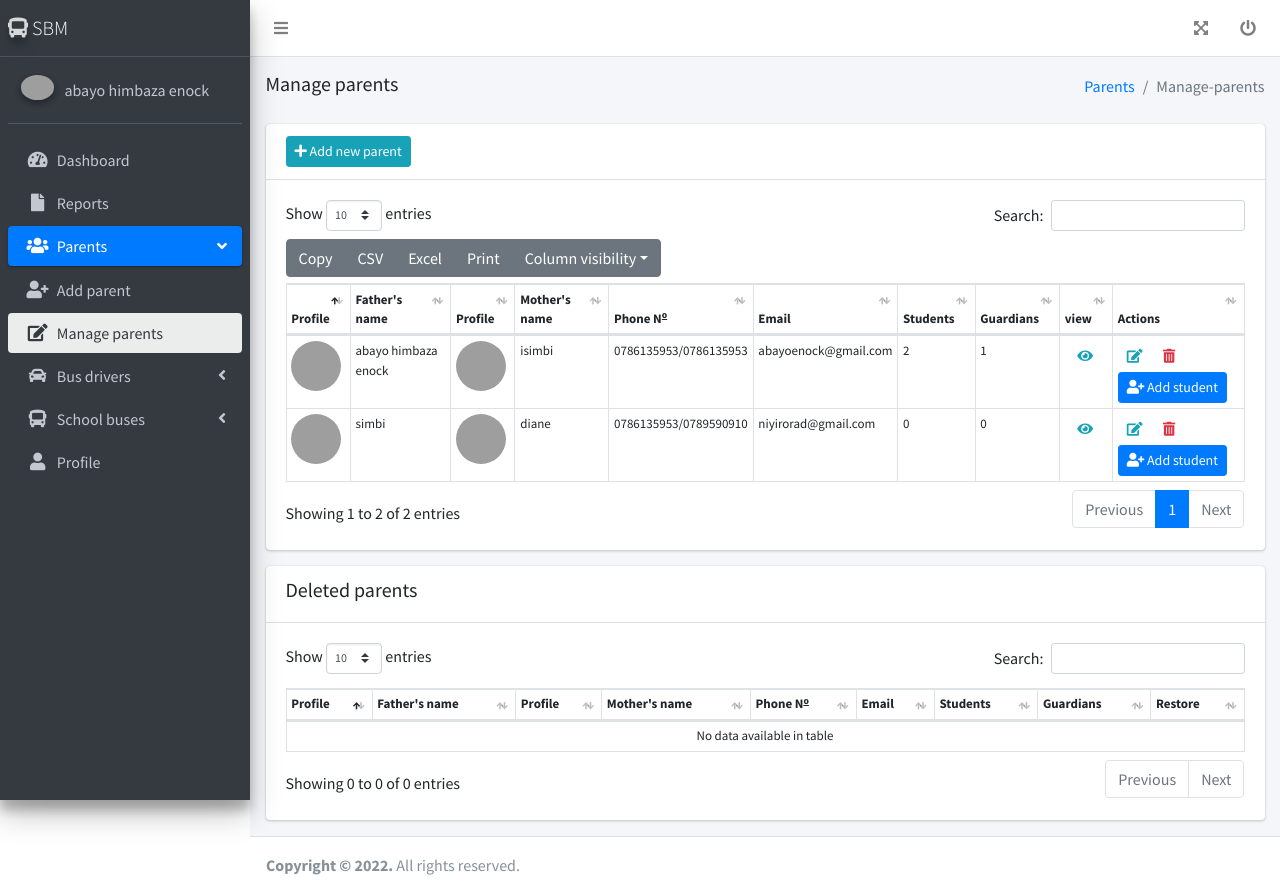
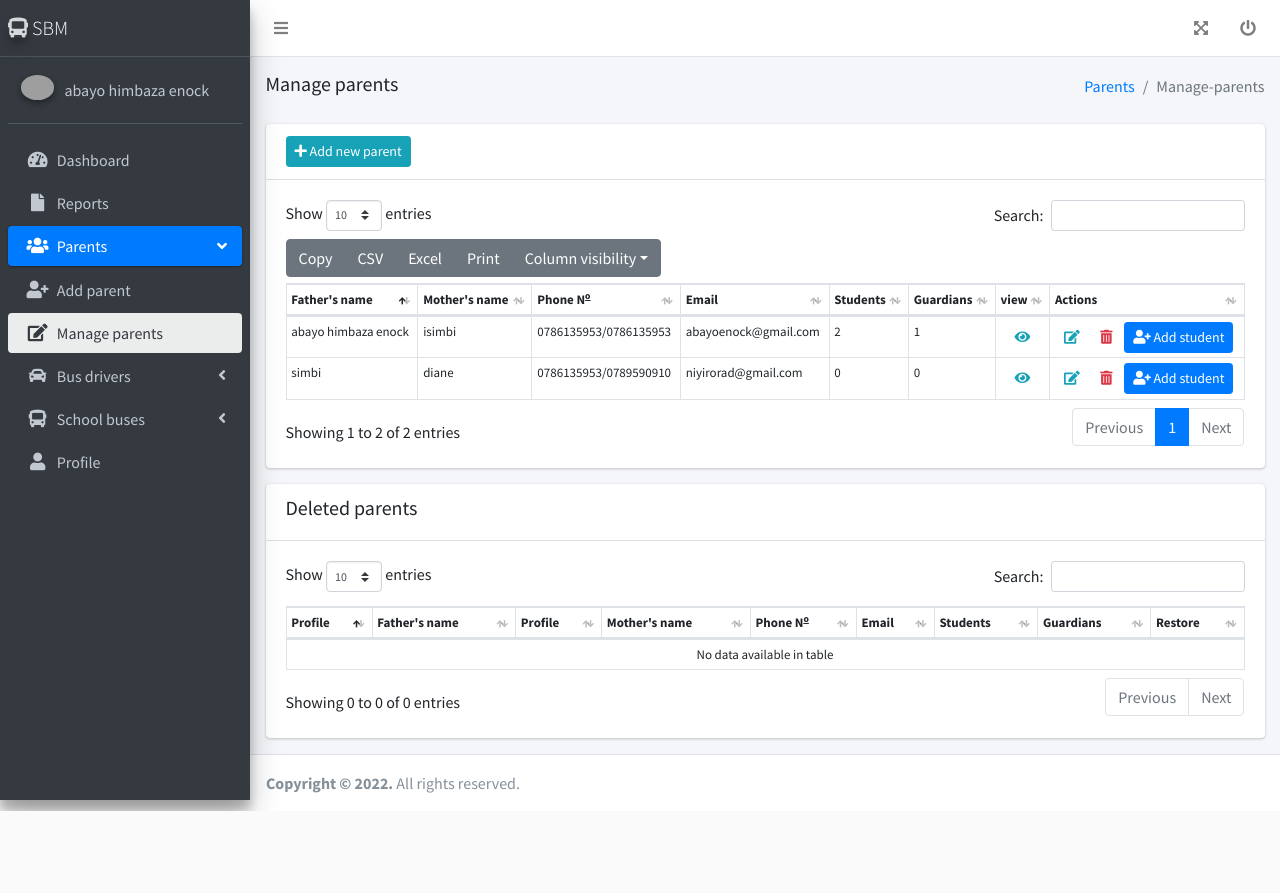
Before and after one commit to Isimbinicole/school_bus-, a PHP site: page /admin/manage-parents.php in a window 1280 px wide. After the commit the page ends 811 px from the top, so only its background shows below. Run offline with PHP 8.4, Linux system fonts and the light colour scheme; a user stored in the database is signed in; data comes from the database, SQL or seed files in the repository; some libraries are stand-ins or nearby versions; grey boxes are pictures that could not be loaded.

Commit message:
manage-parents.php

```diff
--- a/admin/manage-parents.php
+++ b/admin/manage-parents.php
@@ -259,9 +259,9 @@ include '../includes/db_conn.php'; // the  connection to the database
                     <table id="example1" class="table table-bordered table-sm " style="font-size: 13px;">
                       <thead>
                         <tr>
-                          <th>Profile </th>
+                          <!-- <th>Profile </th> -->
                           <th>Father's name </th>
-                          <th>Profile </th>
+                          <!-- <th>Profile </th> -->
                           <th>Mother's name</th>
                           <th>Phone N<sup><u>o</u></sup></th>
                           <th>Email</th>
@@ -288,17 +288,17 @@ include '../includes/db_conn.php'; // the  connection to the database
                           $guardian_num = $exe_parent->num_rows;
                         ?>
                           <tr>
-                            <td><img src="../images/parents/<?php if ($row['fathers_img'] == '') {
+                            <!-- <td><img src="../images/parents/<?php if ($row['fathers_img'] == '') {
                                                               echo "father.png";
                                                             } else {
                                                               echo $row['fathers_img'];
-                                                            } ?>" class="img-circle img " height="50" width="50"></td>
+                                                            } ?>" class="img-circle img " height="50" width="50"></td> -->
                             <td><?php echo $row['fathers_names']; ?></td>
-                            <td><img src="../images/parents/<?php if ($row['mothers_img'] == '') {
+                            <!-- <td><img src="../images/parents/<?php if ($row['mothers_img'] == '') {
                                                               echo "mother.png";
                                                             } else {
                                                               echo $row['mothers_img'];
-                                                            } ?>" class="img-circle img " height="50" width="50"></td>
+                                                            } ?>" class="img-circle img " height="50" width="50"></td> -->
                             <td><?php echo $row['mothers_names']; ?></td>
                             <td><?php echo $row['phone_number1'] . "/" . $row['phone_number2']; ?></td>
                             <td><?php echo $row['email']; ?></td>
```
